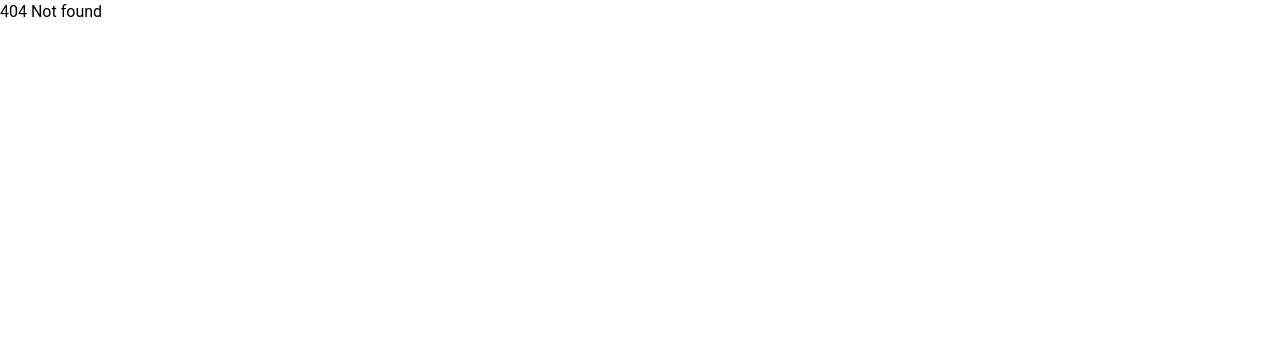
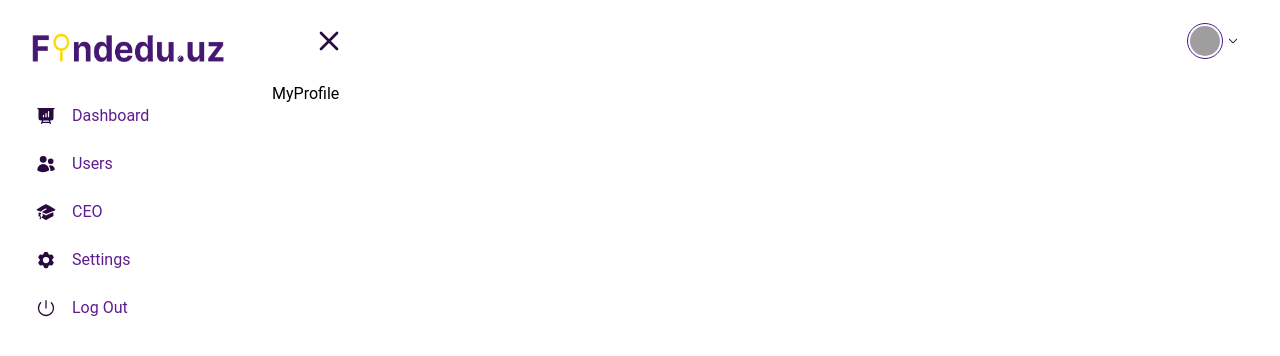
Before and after one commit to shokhsanam18/FindEdu-Dashboard, a React (Vite) app: page /MyProfile in a window 1280 px wide. Before the commit this address had no page. Shown: the top 356 px of the page. Built offline with nearby package versions, Linux system fonts and the light colour scheme; grey boxes are pictures that could not be loaded.

Commit message:
fix: link added in navbar

```diff
--- a/src/App.jsx
+++ b/src/App.jsx
@@ -5,6 +5,7 @@ import Users from "./pages/Users";
 import Main from "./pages/mainpage/Main";
 import Layout from "./components/Layout";
 import Settings from "./pages/Settings";
+import MyProfile from "./pages/MyProfile";
 
 const queryClient = new QueryClient();
 
@@ -17,6 +18,7 @@ function App() {
           <Route path="/Users" element={<Users />} />
           <Route path="/CEO" element={<CEO />} />
           <Route path="/Settings" element={<Settings />} />
+          <Route path="/MyProfile" element={<MyProfile />} />
         </Route>
         <Route path="*" element={<div>404 Not found</div>} />
       </Routes>
--- a/src/components/Navbar.jsx
+++ b/src/components/Navbar.jsx
@@ -33,6 +33,7 @@ const profileMenuItems = [
   {
     label: "My Profile",
     icon: UserCircleIcon,
+    link: '/MyProfile'
   },
   // {
     //   label: "Edit Profile",
@@ -49,6 +50,7 @@ const profileMenuItems = [
   {
     label: "Sign Out",
     icon: PowerIcon,
+    // link: '/MyProfile'
   },
 ];
 
@@ -81,9 +83,12 @@ function ProfileMenu() {
         </Button>
       </MenuHandler>
       <MenuList className="p-1">
-        {profileMenuItems.map(({ label, icon }, key) => {
+        {profileMenuItems.map(({ label, icon, link }, key) => {
           const isLastItem = key === profileMenuItems.length - 1;
           return (
+            <Link to={`${isLastItem
+                ? "#"
+                : link}`}>
             <MenuItem
             key={label}
             onClick={closeMenu}
@@ -105,6 +110,7 @@ function ProfileMenu() {
                   {label}
                 </Typography>
               </MenuItem>
+                </Link>
           );
         })}
       </MenuList>
@@ -230,6 +236,7 @@ function ProfileMenu() {
 
 import { IconButton } from "@material-tailwind/react";
 import { Bars3Icon, XMarkIcon } from "@heroicons/react/24/outline";
+import { Link } from "react-router-dom";
 
 export function ComplexNavbar() {
   const [isNavOpen, setIsNavOpen] = React.useState(false);
--- /dev/null
+++ b/src/pages/MyProfile.jsx
@@ -0,0 +1,9 @@
+import React from 'react'
+
+const MyProfile = () => {
+  return (
+    <div>MyProfile</div>
+  )
+}
+
+export default MyProfile
```
Lines whose indentation alone changed are shown as unchanged.
